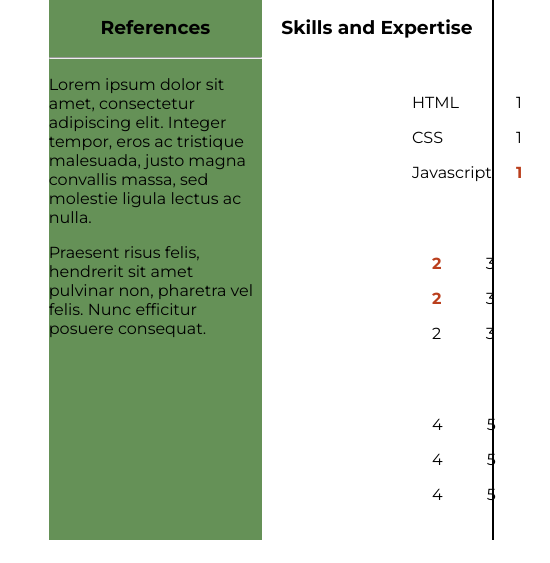
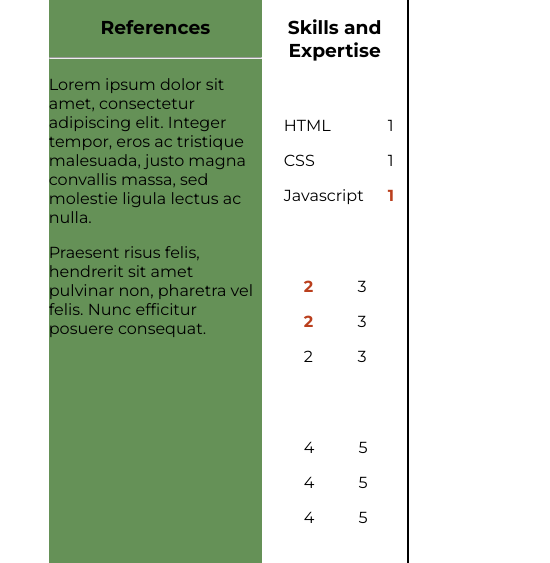
Before and after one commit to bennyho88/My-CV, a plain HTML site: page index.html in a window 390 px wide. Shown: the part 1003-1566 px from the top of the page, 550 px wide, since content can reach past the window. Before the commit the page ends 1543 px from the top, so only its background shows below. Drawn offline with Linux system fonts and the light colour scheme.

Commit message:
made the website responsive

```diff
--- a/index.html
+++ b/index.html
@@ -110,11 +110,5 @@
                     </div>
                 </div>
             </div>
-
-        <footer>
-
-        </footer>
-
-
     </body>
 </html>
--- a/mystyles.css
+++ b/mystyles.css
@@ -95,8 +95,10 @@ img {
 }
 
 .skill-box {
-    width: 60%;
-    margin-left: 150px;
+    width: 100%;
+    margin:  0 15% 0 15%;
+    position: relative;
+
 
 }
 
```
Lines whose indentation alone changed are shown as unchanged.
